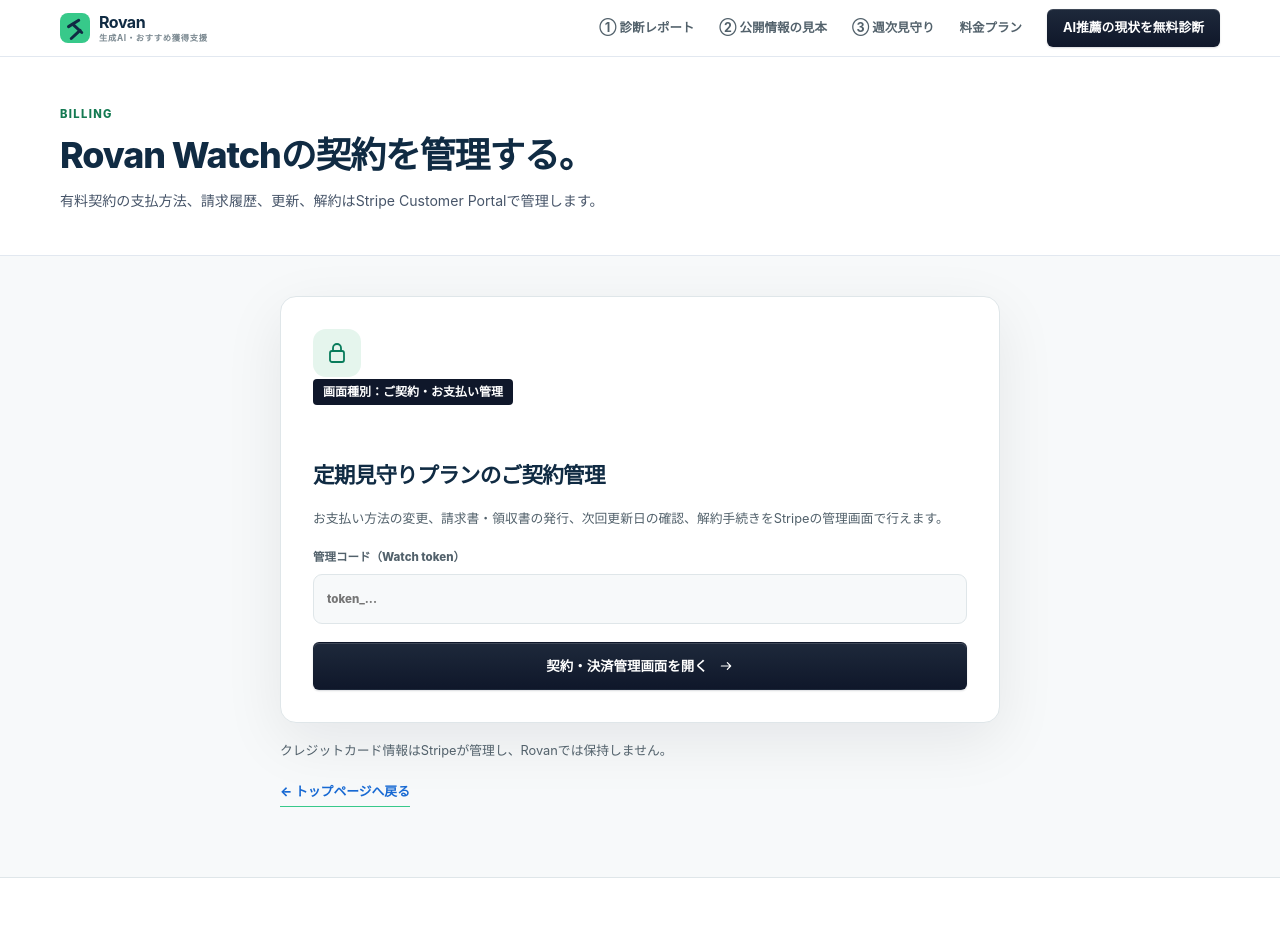
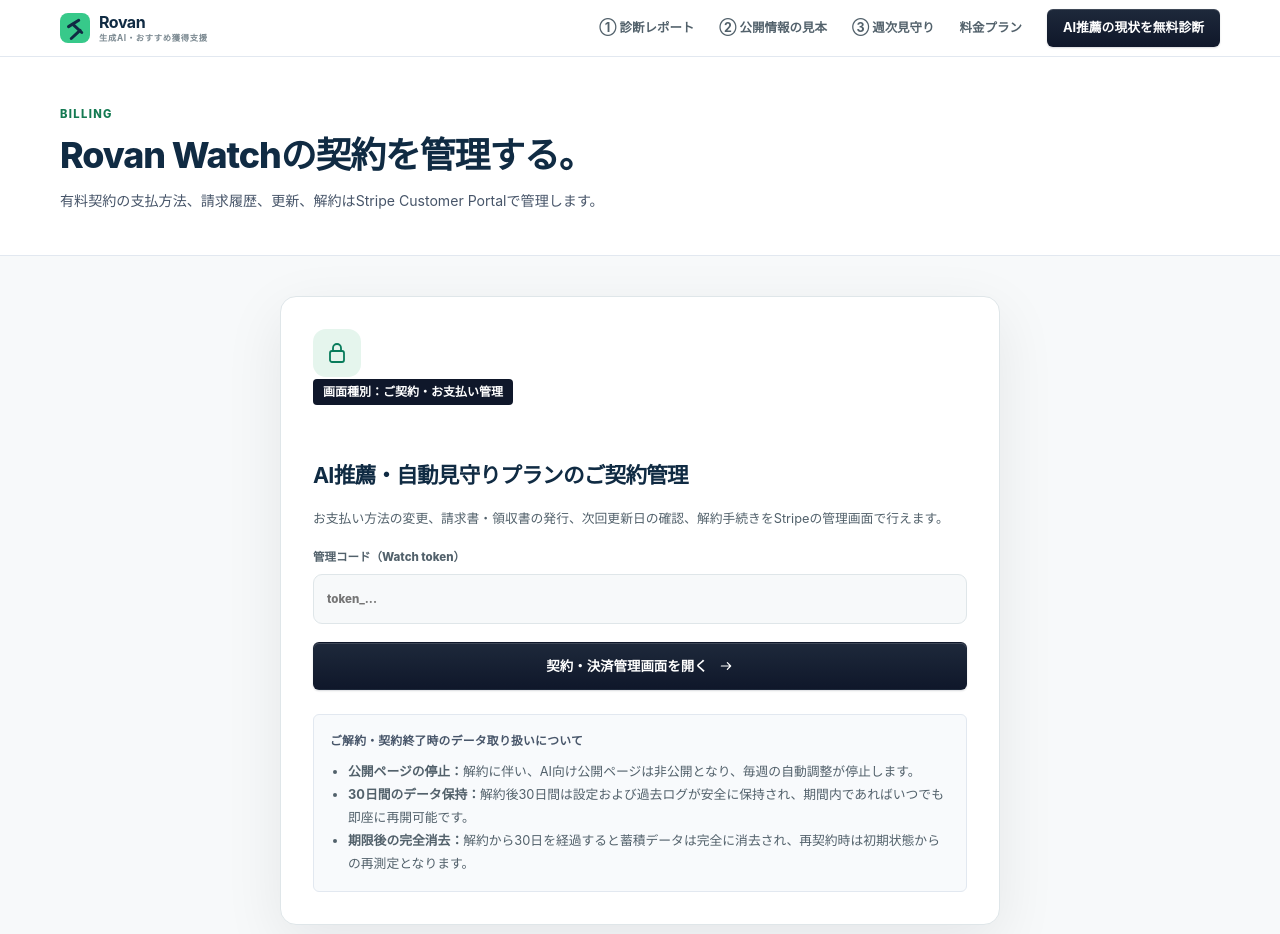
Before and after one commit to salve-de/AIX-next, a Next.js app: page /billing in a window 1280 px wide. Shown: the top 934 px of the page. Built offline with nearby package versions, Linux system fonts and the light colour scheme; no server answers.

Commit message:
feat(billing): 解約時の客観的損失提示と30日間データ保管・期限付き再開アーキテクチャの実装

```diff
--- a/components/billing-client.tsx
+++ b/components/billing-client.tsx
@@ -45,12 +45,24 @@ export function BillingClient() {
       <span style={{ fontSize: "0.75rem", fontWeight: 800, background: "#0f172a", color: "#ffffff", padding: "3px 10px", borderRadius: "4px", display: "inline-block", marginBottom: "8px" }}>
         画面種別：ご契約・お支払い管理
       </span>
-      <h2>定期見守りプランのご契約管理</h2>
+      <h2>AI推薦・自動見守りプランのご契約管理</h2>
       <p>お支払い方法の変更、請求書・領収書の発行、次回更新日の確認、解約手続きをStripeの管理画面で行えます。</p>
       <label>管理コード（Watch token）<input value={token} disabled={busy} onChange={(event) => { setWatch(null); setToken(event.target.value); }} placeholder="token_..." /></label>
       {watch ? <div className="billing-watch-summary"><span>対象企業</span><strong>{watch.latest.discovery.brandName}</strong><small>{watch.paid ? "有料見守り契約中" : watch.status === "trial" ? "無料トライアル中" : "契約状況をご確認ください"}</small></div> : null}
       <button className="button button-dark" type="submit" disabled={busy || !token || !watch}>{busy ? "準備中…" : <>契約・決済管理画面を開く <ArrowIcon /></>}</button>
       {message ? <p className="form-error" role="status">{message}</p> : null}
+
+      <div style={{ marginTop: "24px", padding: "16px", background: "#f8fafc", border: "1px solid #e2e8f0", borderRadius: "6px", textAlign: "left" }}>
+        <span style={{ display: "block", fontSize: "0.74rem", fontWeight: 700, color: "#475569", marginBottom: "8px", letterSpacing: "0.02em" }}>
+          ご解約・契約終了時のデータ取り扱いについて
+        </span>
+        <ul style={{ margin: 0, paddingLeft: "18px", fontSize: "0.76rem", color: "#64748b", lineHeight: 1.6 }}>
+          <li><strong>公開ページの停止：</strong>解約に伴い、AI向け公開ページは非公開となり、毎週の自動調整が停止します。</li>
+          <li><strong>30日間のデータ保持：</strong>解約後30日間は設定および過去ログが安全に保持され、期間内であればいつでも即座に再開可能です。</li>
+          <li><strong>期限後の完全消去：</strong>解約から30日を経過すると蓄積データは完全に消去され、再契約時は初期状態からの再測定となります。</li>
+        </ul>
+      </div>
+
     </form>
     <p className="billing-note">クレジットカード情報はStripeが管理し、Rovanでは保持しません。</p>
     {watch ? <Link className="document-link" href={`/watch?token=${encodeURIComponent(token)}`}>← 見守りダッシュボードへ戻る</Link> : <Link className="document-link" href="/">← トップページへ戻る</Link>}
```
Also changed, not shown: 1 other file (tests, documents, lock files or other folders).
